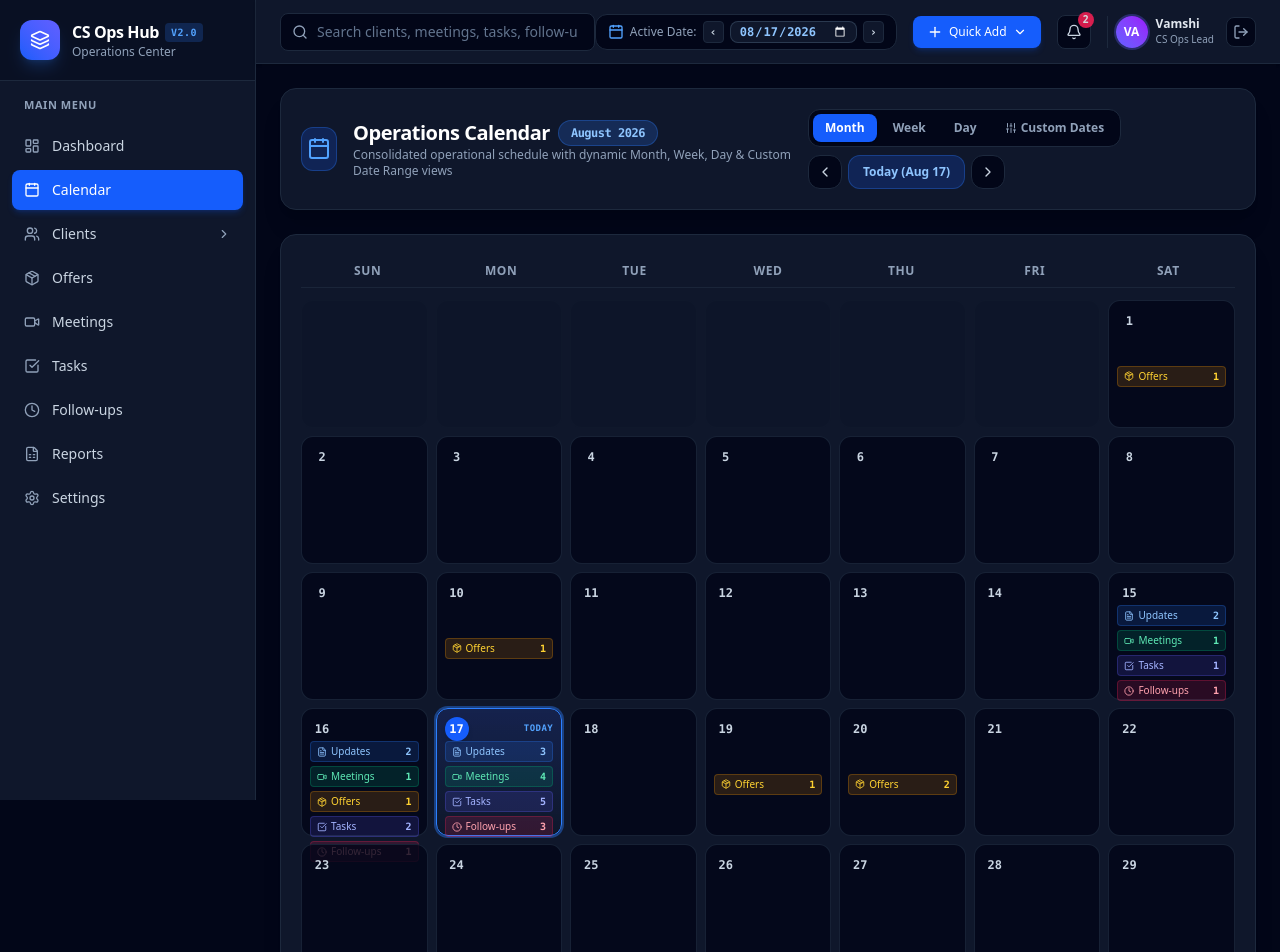
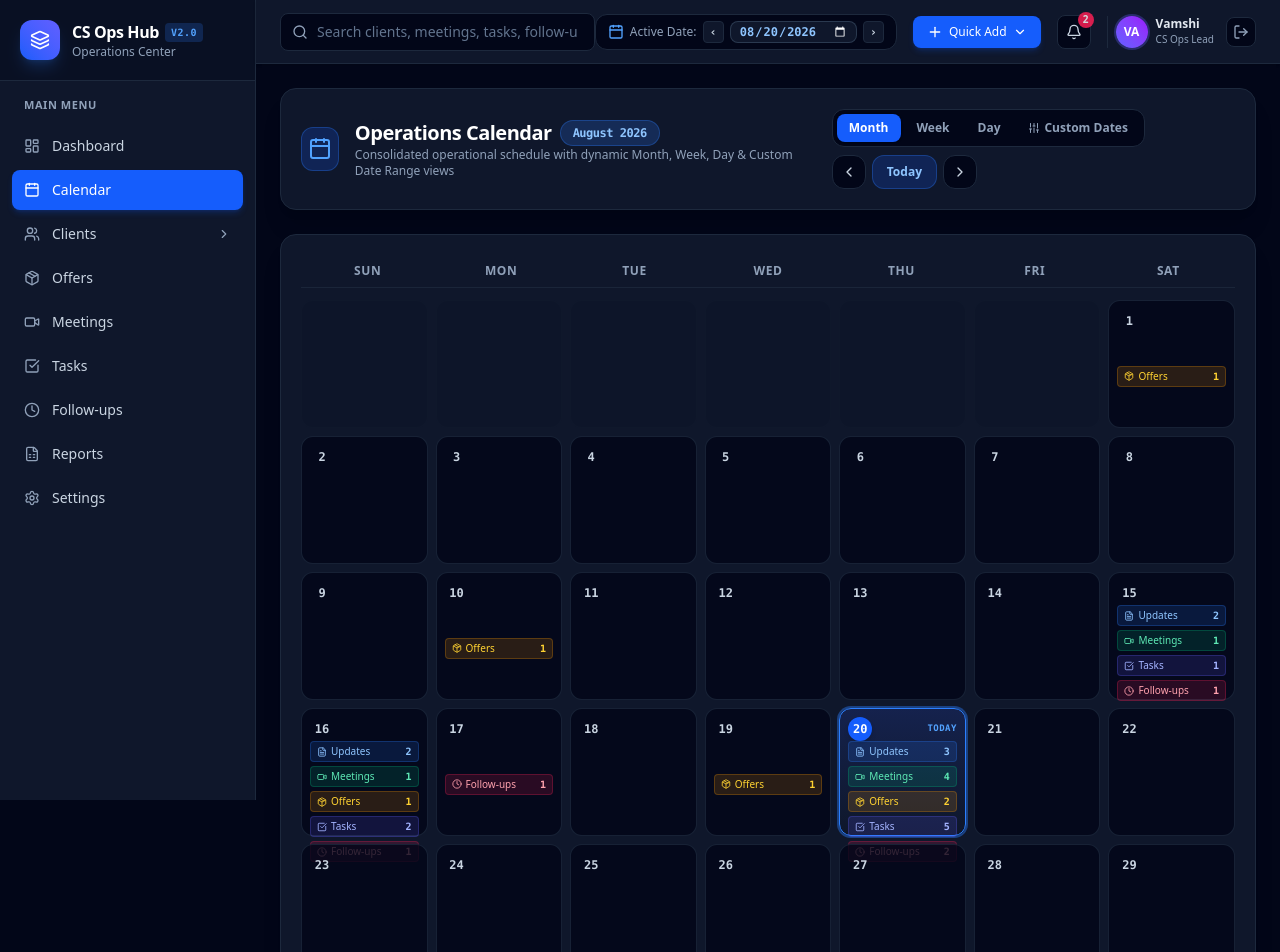
Before and after one commit to sravani00/Customer-Success-Operations-Hub, a Next.js app: page /calendar in a window 1280 px wide. Shown: the top 952 px of the page. Built offline with nearby package versions, Linux system fonts and the light colour scheme.

Commit message:
feat: Set active date to August 20, 2026 and implement dynamic daily date initialization

```diff
--- a/app/calendar/page.tsx
+++ b/app/calendar/page.tsx
@@ -124,7 +124,11 @@ export default function CalendarPage() {
   };
 
   const handleTodayClick = () => {
-    setCurrentDate('2026-08-17');
+    const d = new Date();
+    const y = d.getFullYear();
+    const m = String(d.getMonth() + 1).padStart(2, '0');
+    const day = String(d.getDate()).padStart(2, '0');
+    setCurrentDate(`${y}-${m}-${day}`);
   };
 
   const handleSelectDate = (dateStr: string) => {
@@ -206,7 +210,7 @@ export default function CalendarPage() {
               onClick={handleTodayClick}
               className="px-3.5 py-2 rounded-xl bg-blue-600/20 hover:bg-blue-600/30 text-blue-300 border border-blue-500/30 text-xs font-bold transition-colors"
             >
-              Today (Aug 17)
+              Today
             </button>
             <button
               onClick={handleNextDay}
@@ -241,7 +245,8 @@ export default function CalendarPage() {
             ))}
 
             {monthDays.map((day) => {
-              const isToday = day.dateStr === '2026-08-17';
+              const realToday = `${new Date().getFullYear()}-${String(new Date().getMonth() + 1).padStart(2, '0')}-${String(new Date().getDate()).padStart(2, '0')}`;
+              const isToday = day.dateStr === realToday || day.dateStr === '2026-08-20';
               const isSelected = day.dateStr === currentDate;
 
               const cellUpdates = updates.filter((u) => u.timestamp.startsWith(day.dateStr));
--- a/lib/mock-data.ts
+++ b/lib/mock-data.ts
@@ -261,7 +261,7 @@ export const INITIAL_UPDATES: ClientUpdate[] = [
     message: 'Client A requested Offer A performance review and conversion report.',
     priority: 'High',
     status: 'In Review',
-    timestamp: '2026-08-17T10:32:00',
+    timestamp: '2026-08-20T10:32:00',
     primarySubject: 'John Miller (Client A)'
   },
   {
@@ -275,7 +275,7 @@ export const INITIAL_UPDATES: ClientUpdate[] = [
     message: 'Client B shared new campaign offer list with updated payout rates.',
     priority: 'Medium',
     status: 'New',
-    timestamp: '2026-08-17T11:15:00',
+    timestamp: '2026-08-20T11:15:00',
     primarySubject: 'Sarah Jenkins (Client B)'
   },
   {
@@ -289,7 +289,7 @@ export const INITIAL_UPDATES: ClientUpdate[] = [
     message: 'Client C requested campaign testing for new mobile landing page variant.',
     priority: 'Medium',
     status: 'New',
-    timestamp: '2026-08-17T13:45:00',
+    timestamp: '2026-08-20T13:45:00',
     primarySubject: 'Michael Chang (Client C)'
   },
   // August 16, 2026 (Previous Date)
@@ -357,7 +357,7 @@ export const INITIAL_EMAILS: EmailMessage[] = [
     category: 'Performance',
     subject: 'Please check the performance of Offer A.',
     body: 'Hi Vamshi,\n\nCould you please send over the detailed performance breakdown for Offer A? We noticed a spike in volume today and want to check EPC and conversion accuracy.\n\nThanks,\nJohn Miller',
-    receivedAt: '2026-08-17T10:28:00',
+    receivedAt: '2026-08-20T10:28:00',
     actionRequired: true,
     processed: true
   },
@@ -373,7 +373,7 @@ export const INITIAL_EMAILS: EmailMessage[] = [
     category: 'New Offer',
     subject: 'New Offer list for Q3 - Nexus Affiliate',
     body: 'Hello Team,\n\nWe have just pushed 5 new wellness offers live for testing. Please review the attached creative guidelines and let us know your cap requirements.\n\nBest,\nSarah',
-    receivedAt: '2026-08-17T11:10:00',
+    receivedAt: '2026-08-20T11:10:00',
     actionRequired: true,
     processed: true
   }
@@ -387,8 +387,8 @@ export const INITIAL_MEETINGS: Meeting[] = [
     clientId: 'client-b',
     clientName: 'Client B',
     title: 'Offer B Capping & Revenue Review',
-    startTime: '2026-08-17T09:00:00',
-    endTime: '2026-08-17T09:30:00',
+    startTime: '2026-08-20T09:00:00',
+    endTime: '2026-08-20T09:30:00',
     meetLink: 'https://meet.google.com/mno-pqrs-tuv',
     status: 'Completed',
     organizer: 'Sarah Jenkins',
@@ -406,8 +406,8 @@ export const INITIAL_MEETINGS: Meeting[] = [
     offerId: 'offer-a',
     offerName: 'Offer A',
     title: 'Client A Weekly Sync',
-    startTime: '2026-08-17T11:00:00',
-    endTime: '2026-08-17T11:45:00',
+    startTime: '2026-08-20T11:00:00',
+    endTime: '2026-08-20T11:45:00',
     meetLink: 'https://meet.google.com/abc-defg-hij',
     status: 'Scheduled',
     organizer: 'Vamshi (CS Ops)',
@@ -423,8 +423,8 @@ export const INITIAL_MEETINGS: Meeting[] = [
     clientId: 'client-c',
     clientName: 'Client C',
     title: 'Client C Mobile Landing Page Test Review',
-    startTime: '2026-08-17T14:30:00',
-    endTime: '2026-08-17T15:15:00',
+    startTime: '2026-08-20T14:30:00',
+    endTime: '2026-08-20T15:15:00',
     meetLink: 'https://meet.google.com/vrt-mbl-2026',
     status: 'Scheduled',
     organizer: 'Michael Chang',
@@ -440,8 +440,8 @@ export const INITIAL_MEETINGS: Meeting[] = [
     clientId: 'internal',
     clientName: 'Internal CS Team',
     title: 'Internal Campaign Strategy Review',
-    startTime: '2026-08-17T16:00:00',
-    endTime: '2026-08-17T17:00:00',
+    startTime: '2026-08-20T16:00:00',
+    endTime: '2026-08-20T17:00:00',
     meetLink: 'https://meet.google.com/xyz-uvwx-rst',
     status: 'Scheduled',
     organizer: 'Team Lead',
@@ -501,7 +501,7 @@ export const INITIAL_TASKS: TaskItem[] = [
     sourceId: 'em-1',
     title: 'Check Offer A performance & send breakdown report',
     assignedTo: 'Vamshi',
-    dueDate: '2026-08-17',
+    dueDate: '2026-08-20',
     status: 'In Progress'
   },
   {
@@ -514,7 +514,7 @@ export const INITIAL_TASKS: TaskItem[] = [
     sourceId: 'meet-3',
     title: 'Confirm Testing Cap & Payout on Offer B variant',
     assignedTo: 'Sarah Jenkins',
-    dueDate: '2026-08-17',
+    dueDate: '2026-08-20',
     status: 'In Progress'
   },
   {
@@ -527,7 +527,7 @@ export const INITIAL_TASKS: TaskItem[] = [
     sourceId: 'up-3',
     title: 'Send Mobile Landing Page EPC Report to Michael',
     assignedTo: 'Vamshi',
-    dueDate: '2026-08-17',
+    dueDate: '2026-08-20',
     status: 'Not Started'
   },
   {
@@ -537,7 +537,7 @@ export const INITIAL_TASKS: TaskItem[] = [
     sourceType: 'Manual',
     title: 'Verify Q3 Onboarding Compliance Audit Checklist',
     assignedTo: 'Elena Rostova',
-    dueDate: '2026-08-17',
+    dueDate: '2026-08-20',
     status: 'Completed'
   },
   {
@@ -547,7 +547,7 @@ export const INITIAL_TASKS: TaskItem[] = [
     sourceType: 'Manual',
     title: 'Audit DataStream API Traffic Metrics & Webhook Uptime',
     assignedTo: 'Tech Lead',
-    dueDate: '2026-08-17',
+    dueDate: '2026-08-20',
     status: 'Waiting'
   },
   // August 16, 2026 (Previous Date)
@@ -594,10 +594,10 @@ export const INITIAL_FOLLOWUPS: FollowUpItem[] = [
     offerName: 'Offer A',
     taskId: 'task-1',
     title: 'Offer A Performance Review Sync',
-    reminderAt: '2026-08-17T10:00:00',
+    reminderAt: '2026-08-20T10:00:00',
     assignedTo: 'Vamshi',
     status: 'Due Today',
-    dueDate: '2026-08-17'
+    dueDate: '2026-08-20'
   },
   {
     id: 'fl-2',
@@ -620,10 +620,10 @@ export const INITIAL_FOLLOWUPS: FollowUpItem[] = [
     offerName: 'Offer C',
     taskId: 'task-3',
     title: 'Offer C Weekly Reporting & EPC Check',
-    reminderAt: '2026-08-17T10:00:00',
+    reminderAt: '2026-08-20T10:00:00',
     assignedTo: 'Vamshi',
     status: 'Due Today',
-    dueDate: '2026-08-17'
+    dueDate: '2026-08-20'
   },
   // August 16, 2026 (Previous Date)
   {
@@ -657,7 +657,7 @@ export const INITIAL_NOTIFICATIONS: AppNotification[] = [
     title: 'New High Priority Client Update',
     message: 'Client A requested Offer A performance review (25,000 test cap).',
     type: 'task',
-    timestamp: '2026-08-17T10:32:00',
+    timestamp: '2026-08-20T10:32:00',
     read: false
   },
   {
@@ -665,7 +665,7 @@ export const INITIAL_NOTIFICATIONS: AppNotification[] = [
     title: 'Meeting in 30 minutes',
     message: 'Client A Weekly Sync scheduled for 11:00 AM today.',
     type: 'meeting',
-    timestamp: '2026-08-17T10:30:00',
+    timestamp: '2026-08-20T10:30:00',
     read: false
   }
 ];
--- a/lib/store.ts
+++ b/lib/store.ts
@@ -76,6 +76,14 @@ interface AppState {
   resetToDefaults: () => void;
 }
 
+const getTodayDateString = () => {
+  const d = new Date();
+  const year = d.getFullYear();
+  const month = String(d.getMonth() + 1).padStart(2, '0');
+  const day = String(d.getDate()).padStart(2, '0');
+  return `${year}-${month}-${day}`;
+};
+
 export const useAppStore = create<AppState>()(
   persist(
     (set, get) => ({
@@ -89,7 +97,7 @@ export const useAppStore = create<AppState>()(
       notifications: INITIAL_NOTIFICATIONS,
       settings: INITIAL_SETTINGS,
 
-      currentDate: '2026-08-17',
+      currentDate: getTodayDateString(),
       searchQuery: '',
       isQuickAddOpen: false,
       quickAddType: null,
```
